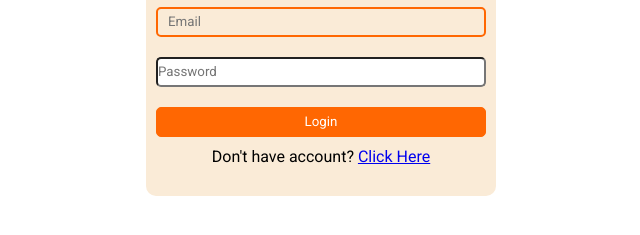
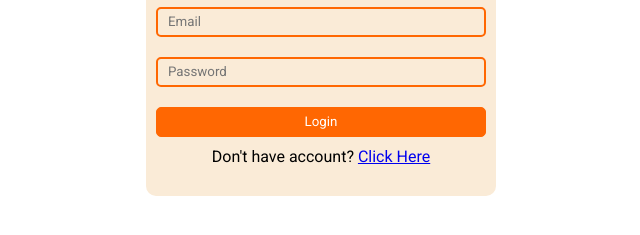
Before and after one commit to SujeetYT/LoginSystem, a plain HTML site: page index.html in a window 1280 px wide. Shown: the part 333-568 px from the top of the page, without its empty margins (319-959 px from the left). Drawn offline with Linux system fonts and the light colour scheme.

```diff
--- a/Frontend/CSS/login.css
+++ b/Frontend/CSS/login.css
@@ -33,7 +33,7 @@
     margin: 10px 0;
     border-radius: 5px;
 }
-.loginBox input[type=text]{
+.loginBox input[type=text],input[type=password]{
     border: 2px solid #ff6702;
     outline: none;
     padding-left: 10px;
--- a/Frontend/CSS/signup.css
+++ b/Frontend/CSS/signup.css
@@ -33,7 +33,7 @@
     margin: 10px 0;
     border-radius: 5px;
 }
-.signupBox input[type=text]{
+.signupBox input[type=text],input[type=password]{
     border: 2px solid #ff6702;
     outline: none;
     padding-left: 10px;
```
Also changed, not shown: README.md.
